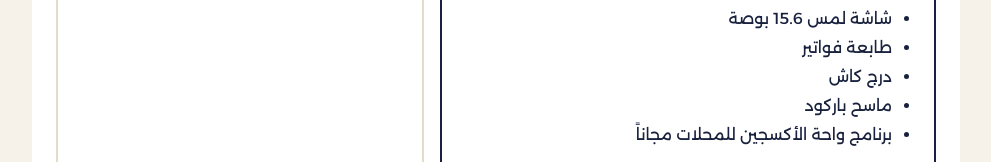
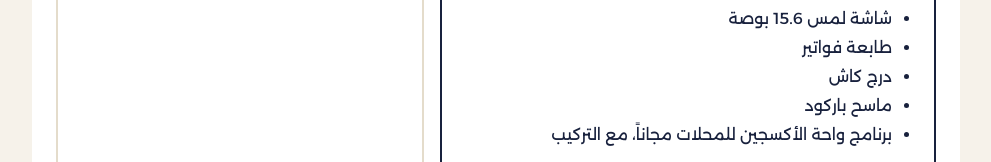
Before and after one commit to hisham900/nuzum, a plain HTML site: page index.html in a window 1280 px wide. Shown: the part 1400-1562 px from the top of the page, without its empty margins (144-1135 px from the left). Drawn offline with Linux system fonts and the light colour scheme.

Commit message:
Bundle 224 includes installation
Co-Authored-By: Claude Opus 5.5 <noreply@anthropic.com>
Claude-Session: https://claude.ai/code/session_015ifrqAubeAxDtyNUXi69rp

```diff
--- a/index.html
+++ b/index.html
@@ -132,7 +132,7 @@
           <li>طابعة فواتير</li>
           <li>درج كاش</li>
           <li>ماسح باركود</li>
-          <li>برنامج واحة الأكسجين للمحلات مجاناً</li>
+          <li>برنامج واحة الأكسجين للمحلات مجاناً، مع التركيب</li>
         </ul>
         <a class="btn btn-wa" href="https://wa.me/96897550595?text=%D9%87%D9%84%D8%A7%D8%8C%20%D8%B4%D9%81%D8%AA%20%D9%85%D9%88%D9%82%D8%B9%20%D9%88%D8%A7%D8%AD%D8%A9%20%D8%A7%D9%84%D8%A3%D9%83%D8%B3%D8%AC%D9%8A%D9%86%20%D9%88%D8%A3%D8%A8%D9%8A%20%D8%A8%D8%A7%D9%82%D8%A9%20%D8%A7%D9%84%D8%AC%D9%87%D8%A7%D8%B2%20224">أطلب باقة الجهاز</a>
       </div>
```
